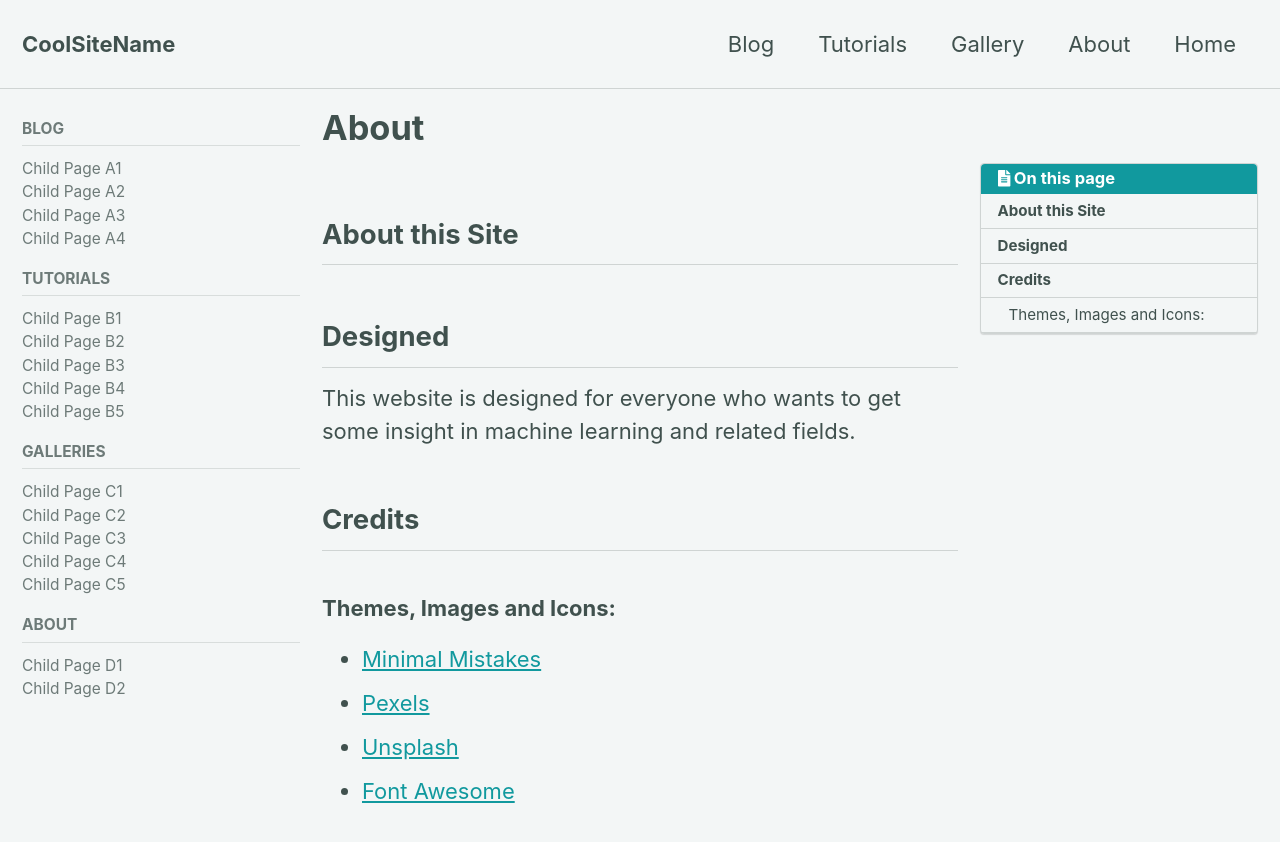
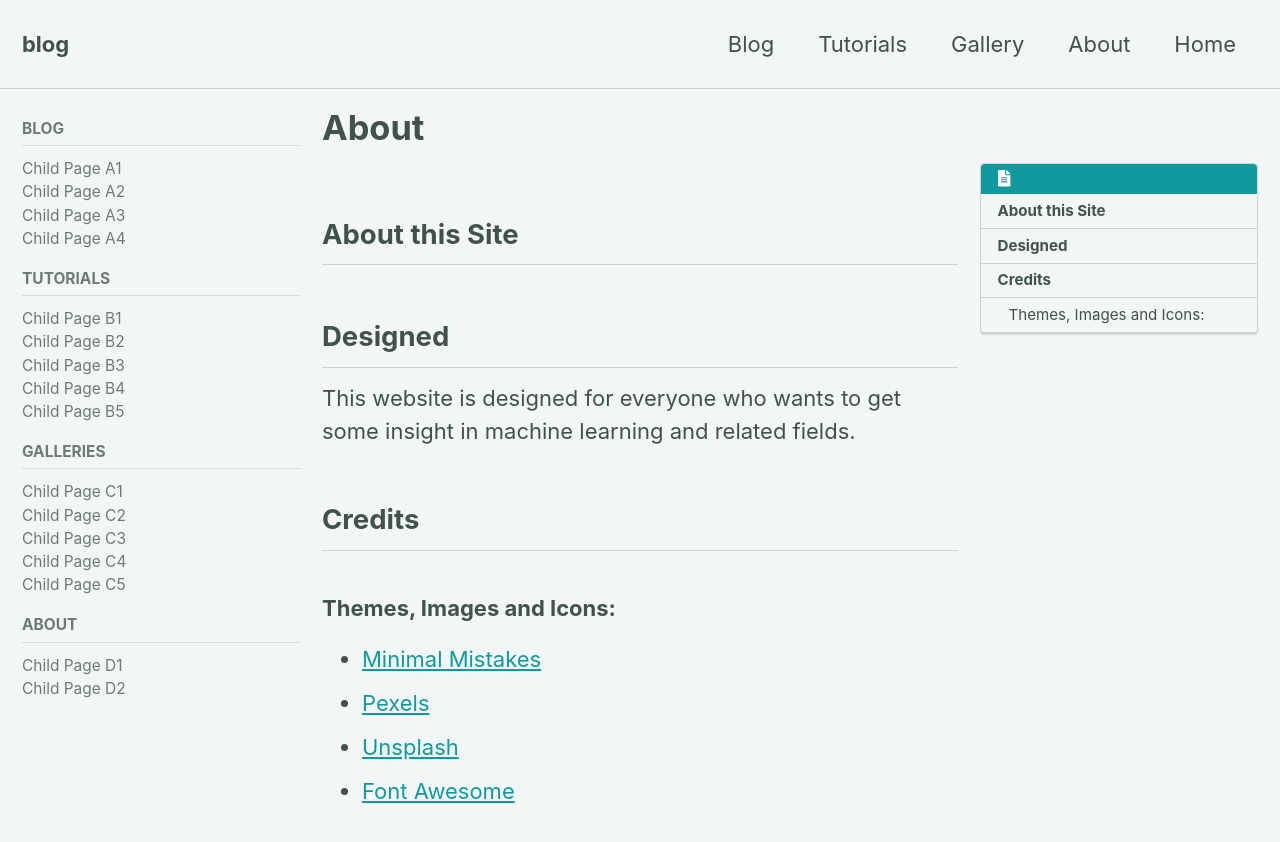
Before and after one commit to SvenBecker/blog, a Jekyll site: the page built from _pages/about.md, in a window 1280 px wide and 900 px high. Shown: the top 842 px of the window. Built offline with Jekyll 4.4.1, drawn with Linux system fonts in a browser that asks for light colours; cached includes are drawn as plain includes; nearby versions of some CDN libraries.

Commit message:
changed site name

```diff
--- a/_config.yml
+++ b/_config.yml
@@ -15,8 +15,7 @@ remote_theme             : "mmistakes/minimal-mistakes" # github pages only supp
 minimal_mistakes_skin    : "mint" #"default" # "air", "aqua", "contrast", "dark", "dirt", "neon", "mint", "plum", "sunrise"
 
 # Site Settings
-locale                   : "en-US"
-title                    : "CoolSiteName"
+locale                   : "NotAPlaceholder"
 title_separator          : "-"
 name                     : "Sven Becker"
 description              : "Blog, Tutorials and Challenges."
```
